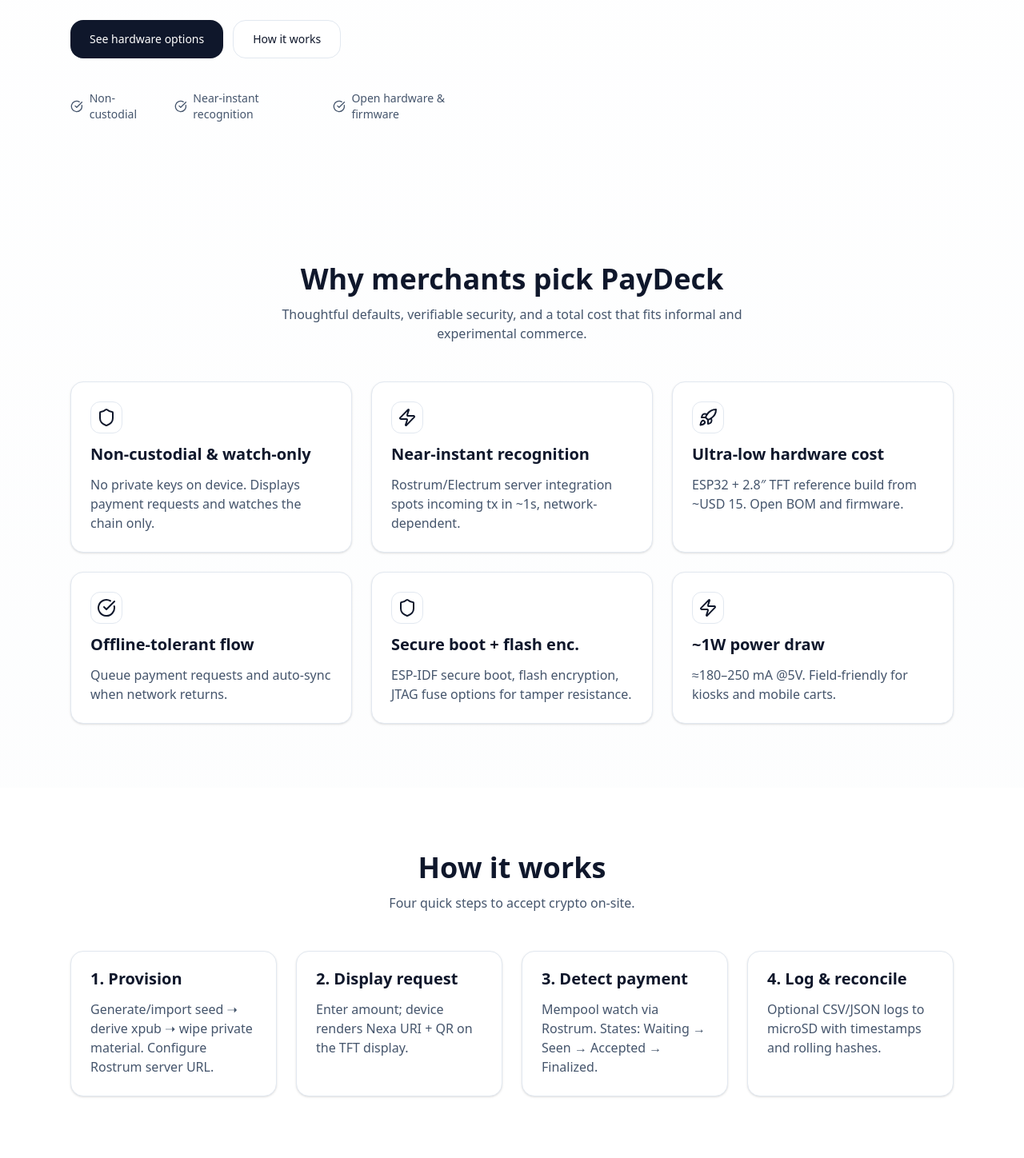
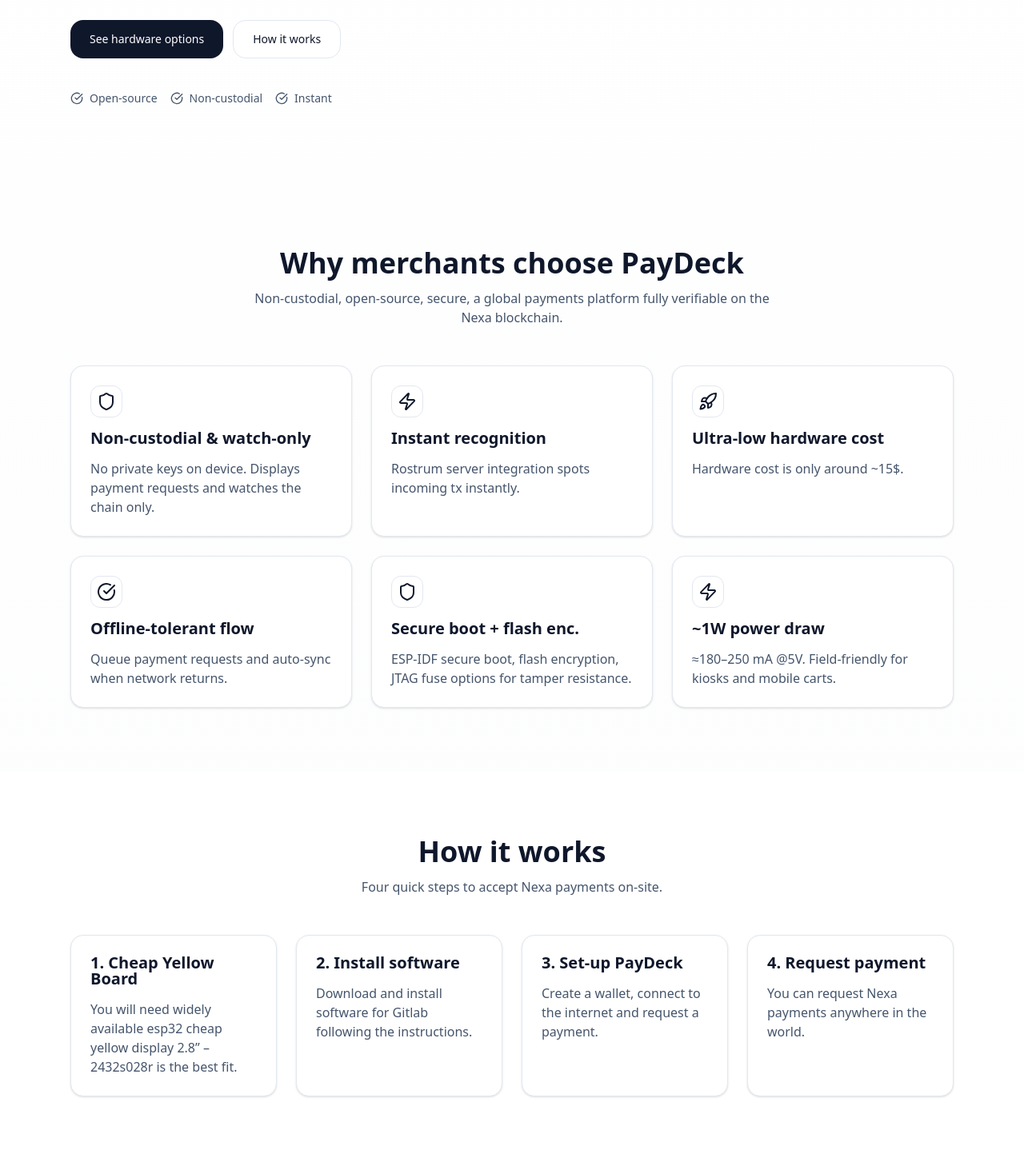
Before and after one commit to IamEndo/site, a Next.js app: page / in a window 1280 px wide. Shown: the part 622-2070 px from the top of the page at 80% size. Built offline with nearby package versions, Linux system fonts and the light colour scheme.

Commit message:
Update page.tsx

```diff
--- a/app/page.tsx
+++ b/app/page.tsx
@@ -42,13 +42,13 @@
   },
   {
     icon: <Zap className="w-6 h-6" aria-hidden />,
-    title: "Near-instant recognition",
-    desc: "Rostrum/Electrum server integration spots incoming tx in ~1s, network-dependent.",
+    title: "Instant recognition",
+    desc: "Rostrum server integration spots incoming tx instantly.",
   },
   {
     icon: <Rocket className="w-6 h-6" aria-hidden />,
     title: "Ultra-low hardware cost",
-    desc: "ESP32 + 2.8″ TFT reference build from ~USD 15. Open BOM and firmware.",
+    desc: "Hardware cost is only around ~15$.",
   },
   {
     icon: <CheckCircle className="w-6 h-6" aria-hidden />,
@@ -221,10 +221,10 @@
                 Open, low-cost, watch-only POS
               </span>
               <h1 className="text-4xl md:text-6xl font-bold tracking-tight">
-                PayDeck — Cryptocurrency POS Receiver for Real-World Checkout
+                PayDeck — Nexa Point-of-Sale Payments Receiver for Real-World Checkout
               </h1>
               <p className="text-lg text-slate-600 dark:text-slate-300">
-                Display payment requests, scan confirmations, and log receipts with a ~USD 15 ESP32 device.
+                No contracts, no fees, no data collection, fully open-source and verifiable.
                 Non-custodial by design. Built for emerging markets, pop-ups, and DIY kiosks.
               </p>
               <div className="flex flex-col sm:flex-row gap-3">
@@ -237,13 +237,13 @@
               </div>
               <div className="flex items-center gap-4 pt-4 text-sm text-slate-600 dark:text-slate-300">
                 <div className="flex items-center gap-2">
+                  <CheckCircle className="w-4 h-4" /> Open-source
+                </div>
+                <div className="flex items-center gap-2">
                   <CheckCircle className="w-4 h-4" /> Non-custodial
                 </div>
                 <div className="flex items-center gap-2">
-                  <CheckCircle className="w-4 h-4" /> Near-instant recognition
-                </div>
-                <div className="flex items-center gap-2">
-                  <CheckCircle className="w-4 h-4" /> Open hardware & firmware
+                  <CheckCircle className="w-4 h-4" /> Instant
                 </div>
               </div>
             </motion.div>
@@ -274,11 +274,11 @@
         <div className="max-w-6xl mx-auto px-4 sm:px-6">
           <div className="text-center max-w-2xl mx-auto mb-12">
             <h2 className="text-3xl md:text-4xl font-bold">
-              Why merchants pick PayDeck
+              Why merchants choose PayDeck
             </h2>
             <p className="text-slate-600 dark:text-slate-300 mt-3">
-              Thoughtful defaults, verifiable security, and a total cost that
-              fits informal and experimental commerce.
+              Non-custodial, open-source, secure, a global payments platform
+              fully verifiable on the Nexa blockchain.
             </p>
           </div>
           <div className="grid sm:grid-cols-2 lg:grid-cols-3 gap-6">
@@ -305,26 +305,26 @@
           <div className="text-center max-w-2xl mx-auto mb-12">
             <h2 className="text-3xl md:text-4xl font-bold">How it works</h2>
             <p className="text-slate-600 dark:text-slate-300 mt-3">
-              Four quick steps to accept crypto on-site.
+              Four quick steps to accept Nexa payments on-site.
             </p>
           </div>
           <div className="grid md:grid-cols-4 gap-6">
             {[
               {
-                t: "1. Provision",
-                d: "Generate/import seed ➝ derive xpub ➝ wipe private material. Configure Rostrum server URL.",
+                t: "1. Cheap Yellow Board",
+                d: "You will need widely available esp32 cheap yellow display 2.8” – 2432s028r is the best fit.",
               },
               {
-                t: "2. Display request",
-                d: "Enter amount; device renders Nexa URI + QR on the TFT display.",
+                t: "2. Install software",
+                d: "Download and install software for Gitlab following the instructions.",
               },
               {
-                t: "3. Detect payment",
-                d: "Mempool watch via Rostrum. States: Waiting → Seen → Accepted → Finalized.",
+                t: "3. Set-up PayDeck",
+                d: "Create a wallet, connect to the internet and request a payment.",
               },
               {
-                t: "4. Log & reconcile",
-                d: "Optional CSV/JSON logs to microSD with timestamps and rolling hashes.",
+                t: "4. Request payment",
+                d: "You can request Nexa payments anywhere in the world.",
               },
             ].map((s) => (
               <Card key={s.t} className="rounded-2xl">
@@ -444,11 +444,10 @@
         <div className="max-w-3xl mx-auto px-4 sm:px-6">
           <div className="text-center mb-10">
             <h2 className="text-3xl md:text-4xl font-bold">
-              Tell us about your deployment
+              Get in touch
             </h2>
             <p className="text-slate-600 dark:text-slate-300 mt-3">
-              Interested in pilots, bundles, or contributing firmware? Drop a
-              note and we’ll get back to you.
+              Drop a message and we’ll get back to you.
             </p>
           </div>
           <Card className="rounded-2xl">
@@ -479,7 +478,7 @@
           <div className="flex items-center gap-2 text-sm text-slate-600 dark:text-slate-300">
             <Rocket className="w-4 h-4" aria-hidden />
             <span>
-              © {new Date().getFullYear()} PayDeck. Open hardware & firmware.
+              © {new Date().getFullYear()} PayDeck. Open source firmware.
             </span>
           </div>
           <div className="text-sm text-slate-600 dark:text-slate-300 flex gap-4">
```
